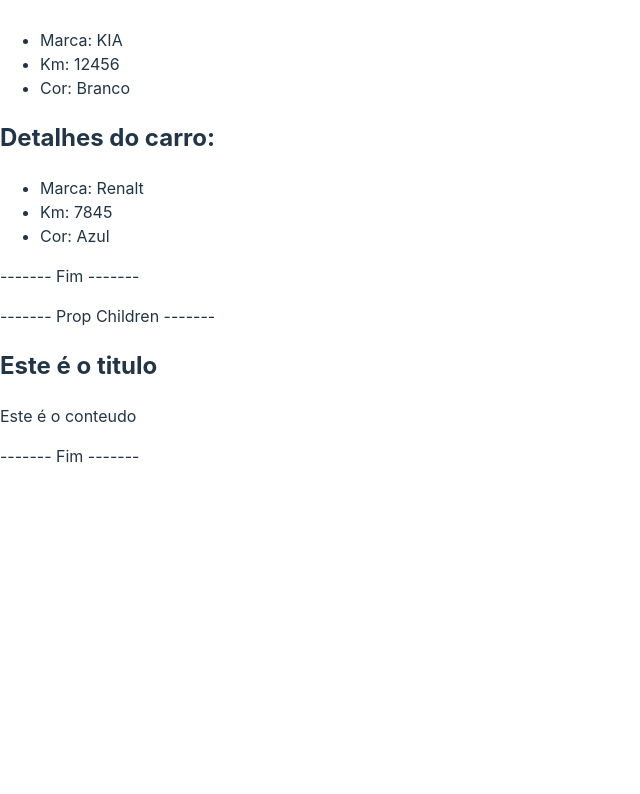
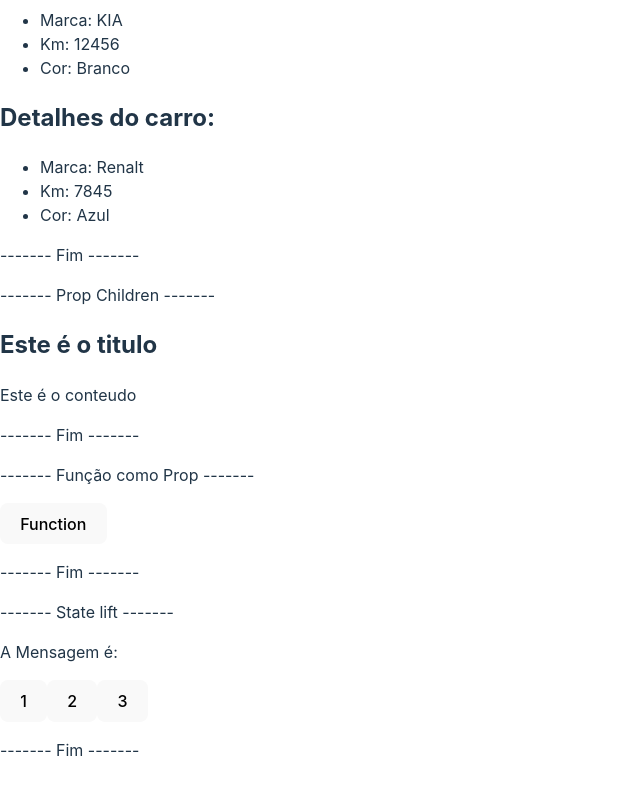
Before and after one commit to Dev-Organizada/React, a React (Vite) app in the folder introducao/introduction-react/: page / in a window 1280 px wide. Shown: the part 296-1090 px from the top of the page, without its empty margins (0-640 px from the left). Built offline with nearby package versions, Linux system fonts and the light colour scheme.

Commit message:
Função na Prop e State Lift

```diff
--- a/introducao/introduction-react/src/App.jsx
+++ b/introducao/introduction-react/src/App.jsx
@@ -1,5 +1,9 @@
+import { useState } from 'react'
 import CarDetails from './components/CarDetails'
 import Container from './components/Container'
+import ExecuteFunction from './components/ExecuteFunction'
+import Message from './components/Message'
+import ChangeMessageState from './components/ChangeMessageState'
 
 function App() {
   const cars = [
@@ -7,11 +11,23 @@
     {id: 2, brand:"KIA", color: "Branco", newCar: false, km: 12456},
     {id: 3, brand:"Renalt", color: "Azul", newCar: false, km: 7845}
   ]
+
+  function showMessage() {
+    console.log("Mensagem da Função")
+  }
+
+  const [message, setMessage] = useState("")
+
+  const handleMessage = (msg) => {
+    setMessage(msg)
+  }
+
   return (
       <>
         <p>------- Loop em array de objeto -------</p>
         {cars.map((car) => (
           <CarDetails
+            key={car.id}
             brand={car.brand}
             color={car.color}
             km={car.km}
@@ -24,6 +40,16 @@
           <p>Este é o conteudo</p>
         </Container>
         <p>------- Fim -------</p>
+
+        <p>------- Função como Prop -------</p>
+        <ExecuteFunction myFunction={showMessage}/>
+        <p>------- Fim -------</p>
+
+        <p>------- State lift -------</p>
+        <Message msg={message}/>
+        <ChangeMessageState handleMessage={handleMessage} />
+        <p>------- Fim -------</p>
+
       </>
   )
 }
--- /dev/null
+++ b/introducao/introduction-react/src/components/ChangeMessageState.jsx
@@ -0,0 +1,12 @@
+const ChangeMessageState = ({handleMessage}) => {
+    const messages = ["Oi", "Olá", "Oi, tudo bem?"]
+  return (
+    <div>
+        <button onClick={() => handleMessage(messages[0])}>1</button>
+        <button onClick={() => handleMessage(messages[1])}>2</button>
+        <button onClick={() => handleMessage(messages[2])}>3</button>
+    </div>
+  )
+}
+
+export default ChangeMessageState
--- /dev/null
+++ b/introducao/introduction-react/src/components/ExecuteFunction.jsx
@@ -0,0 +1,9 @@
+const ExecuteFunction = ({myFunction}) => {
+  return (
+    <div>
+        <button onClick={myFunction}>Function</button>
+    </div>
+  )
+}
+
+export default ExecuteFunction
--- /dev/null
+++ b/introducao/introduction-react/src/components/Message.jsx
@@ -0,0 +1,9 @@
+const Message = ({msg}) => {
+  return (
+    <div>
+        <p>A Mensagem é: {msg}</p>
+    </div>
+  )
+}
+
+export default Message
```
Also changed, not shown: 1 other file (tests, documents, lock files or other folders).
